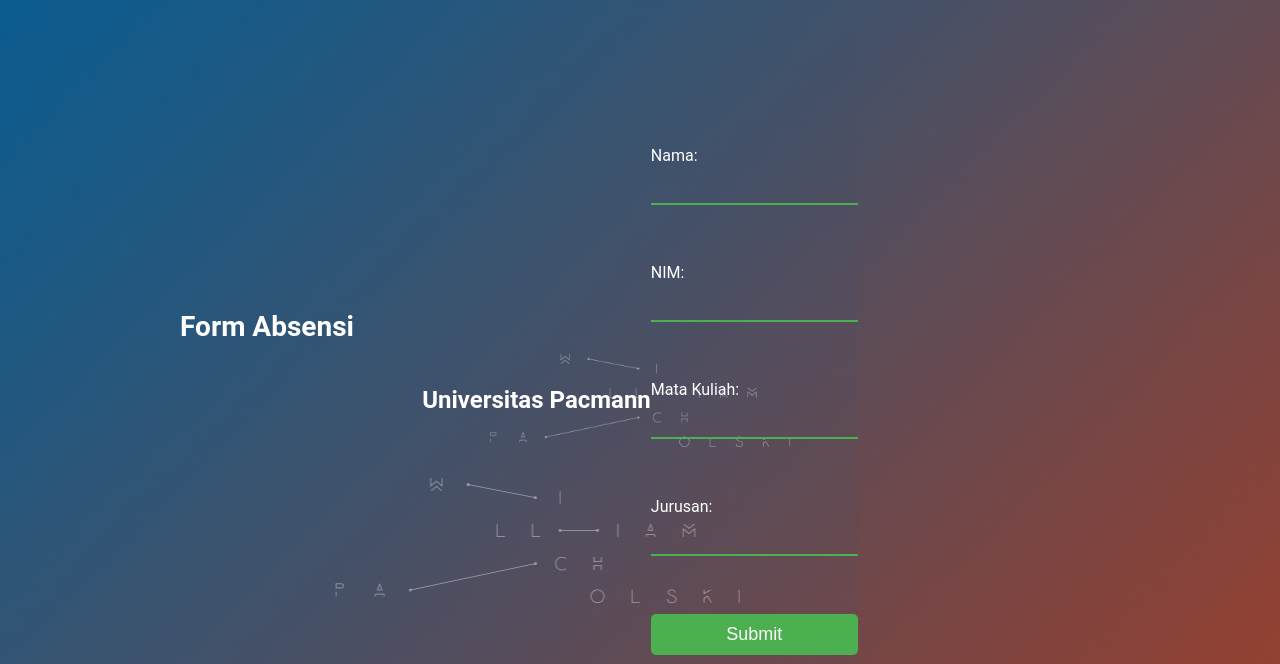
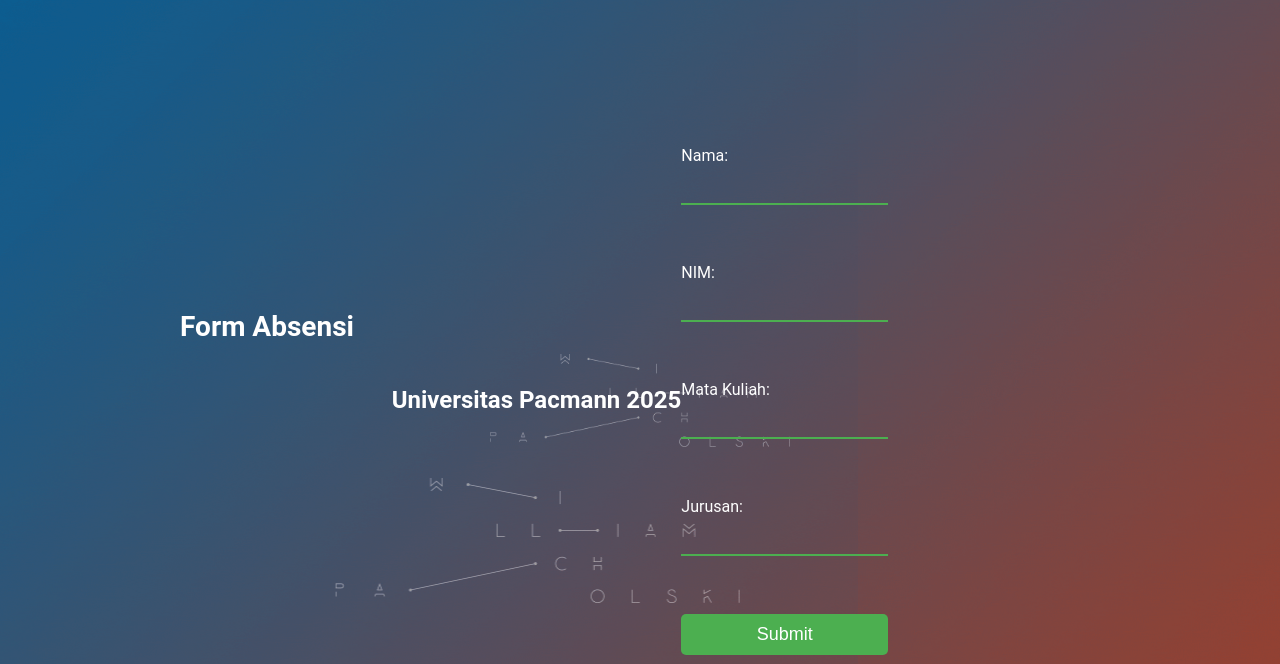
Before and after one commit to ihdarsyd/form_absensi_mhs, a Flask app: page / in a window 1280 px wide. Shown: the top 664 px of the page. Run offline with Flask 3, Linux system fonts and the light colour scheme; some libraries are stand-ins or nearby versions.

Commit message:
change html

```diff
--- a/app/templates/index.html
+++ b/app/templates/index.html
@@ -7,7 +7,7 @@
 </head>
 <body>
     <h1>Form Absensi</h1>
-    <h2>Universitas Pacmann</h2>
+    <h2>Universitas Pacmann 2025</h2>
     <form action="/" method="post">
         <label for="nama">Nama:</label>
         <input type="text" id="nama" name="nama" required><br><br>
```
